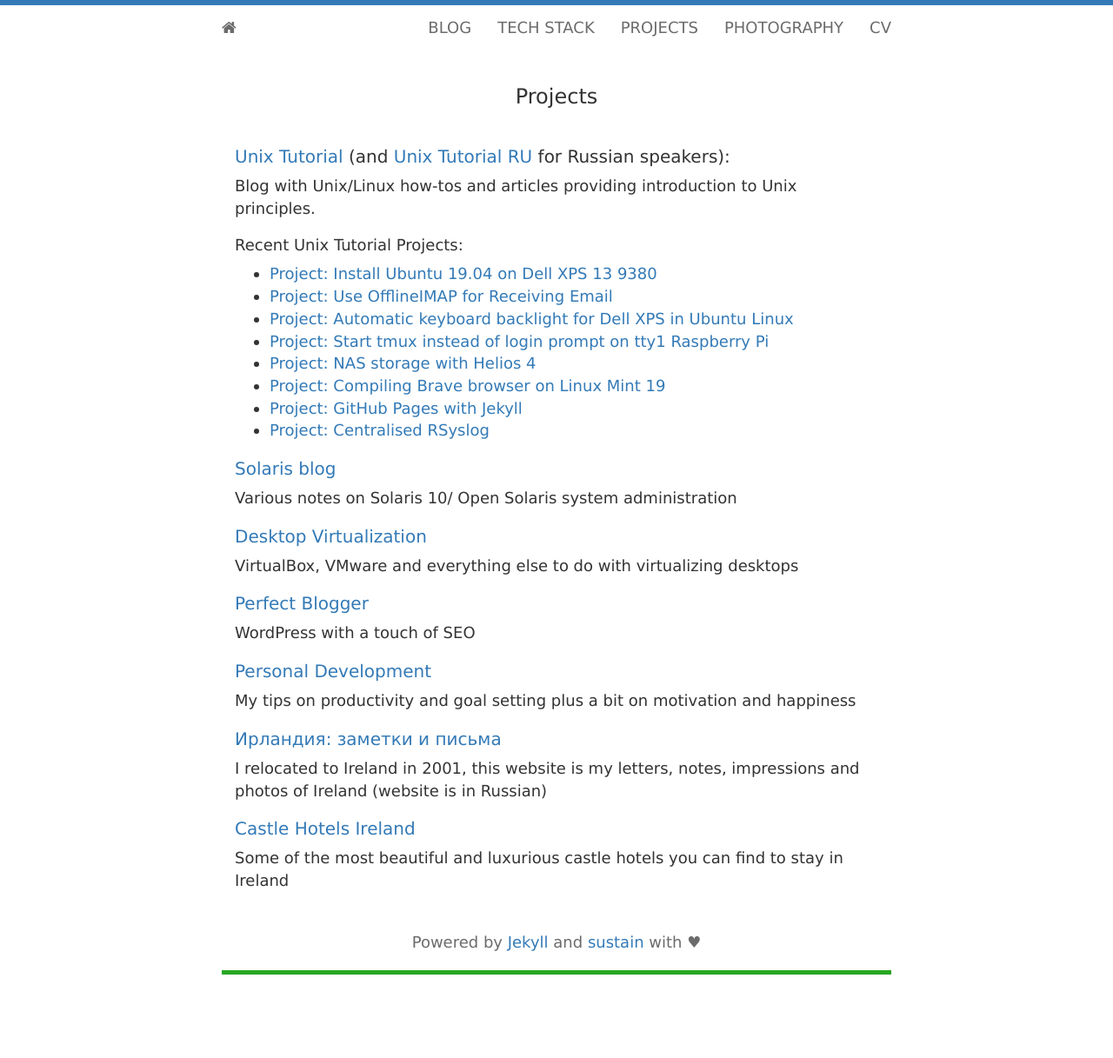
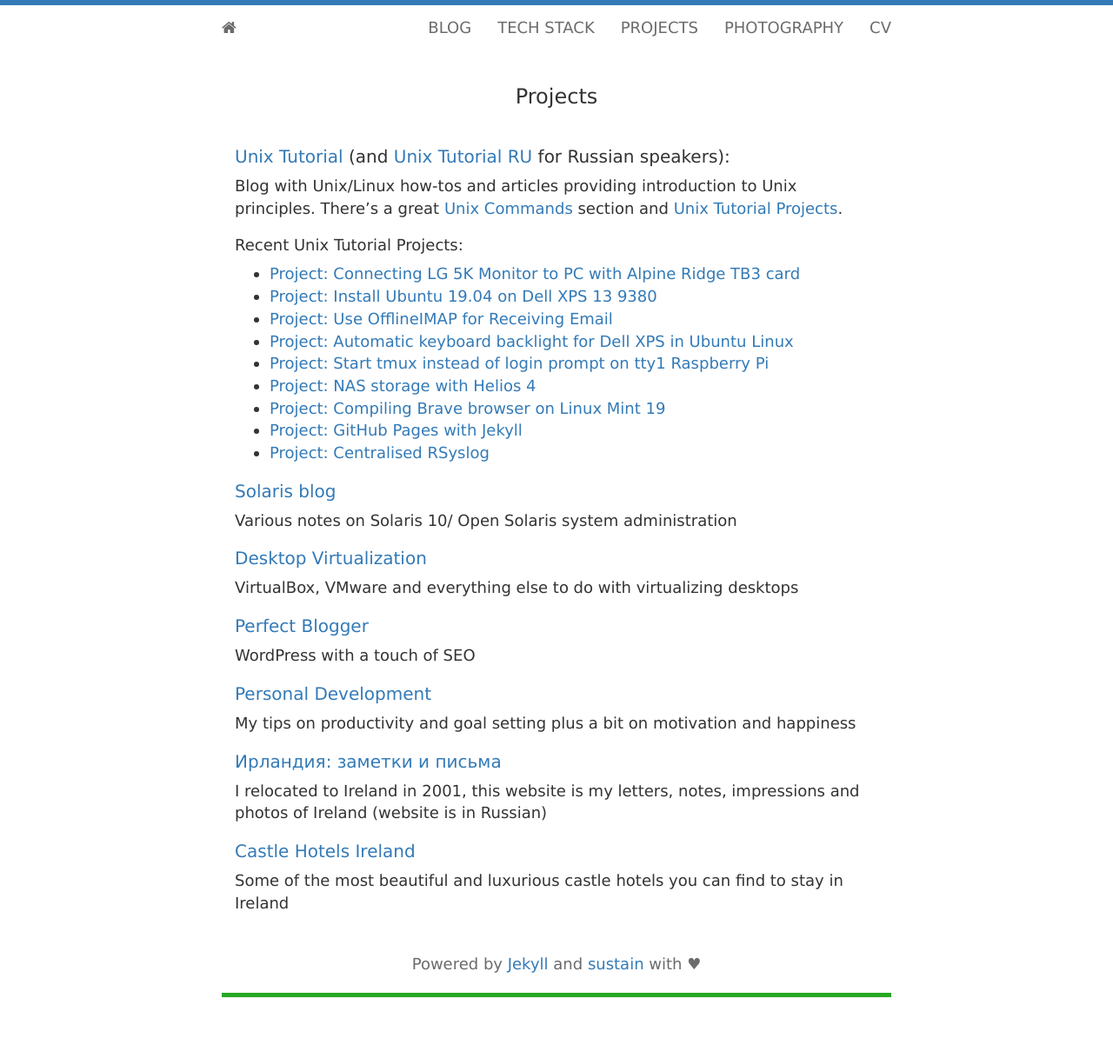
Before and after one commit to greys/greys.github.io, a Jekyll site: the page built from projects.md, in a window 1280 px wide. Shown: the whole page at 87% size. Built offline with Jekyll 4.4.1, drawn with Linux system fonts in a browser that asks for light colours; nearby versions of some CDN libraries; before the commit the page ends 1191 px from its top, so only the background shows below that.

Commit message:
Added links to Unix Tutorial commands, projects and 5K project

```diff
--- a/_includes/projects.md
+++ b/_includes/projects.md
@@ -1,7 +1,8 @@
 ## <a href="https://www.unixtutorial.org">Unix Tutorial</a> (and <a href="https://www.unixtutorial.ru">Unix Tutorial RU</a> for Russian speakers):
-Blog with Unix/Linux how-tos and articles providing introduction to Unix principles.
+Blog with Unix/Linux how-tos and articles providing introduction to Unix principles. There's a great <a href="https://www.unixtutorial.org/commands">Unix Commands</a> section and <a href="https://www.unixtutorial.org/projects">Unix Tutorial Projects</a>.
 
 ### Recent Unix Tutorial Projects:
+- <a href="https://www.unixtutorial.org/project-connect-lg-5k-display-to-pc">Project: Connecting LG 5K Monitor to PC with Alpine Ridge TB3 card</a>
 - <a href="https://www.unixtutorial.org/projects-install-ubuntu-19-04-on-dell-xps-13-9380">Project: Install Ubuntu 19.04 on Dell XPS 13 9380</a>
 - <a href="https://www.unixtutorial.org/offlineimap-for-receiving-email">Project: Use OfflineIMAP for Receiving Email</a>
 - <a href="https://www.unixtutorial.org/projects-automatic-keyboard-backlight-for-dell-xps-in-linux">Project: Automatic keyboard backlight for Dell XPS in Ubuntu Linux</a>
```
